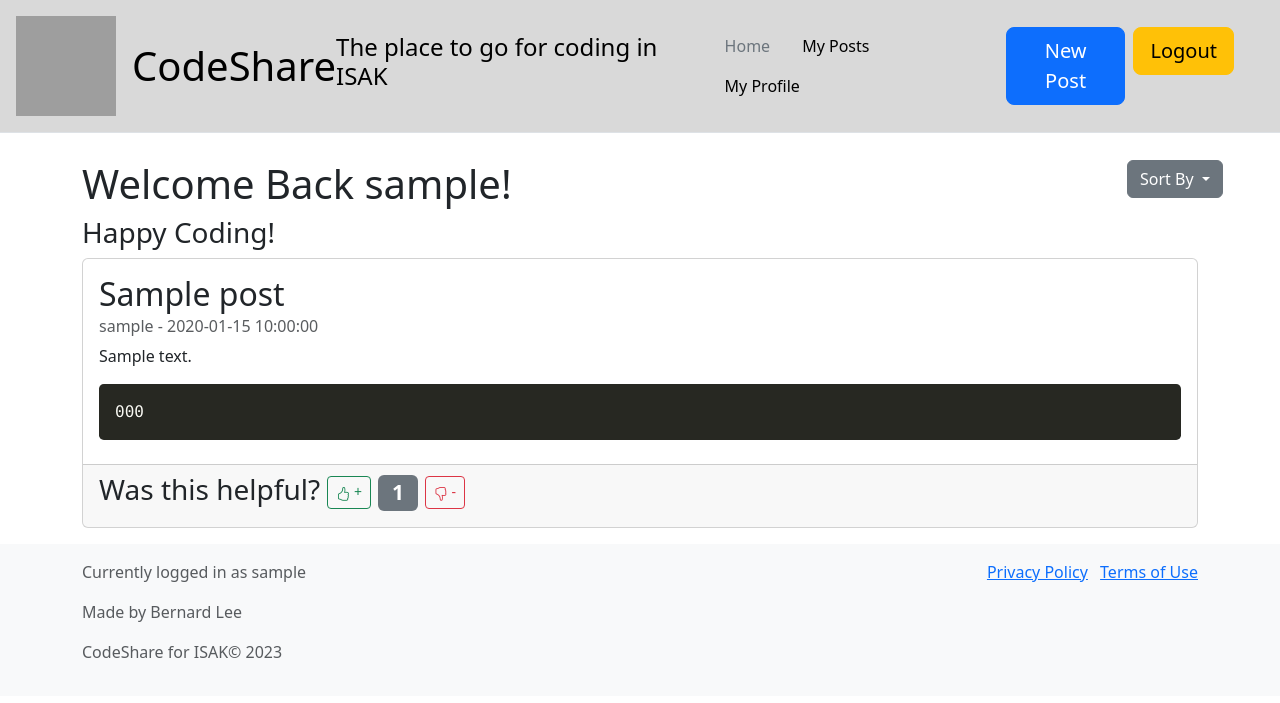
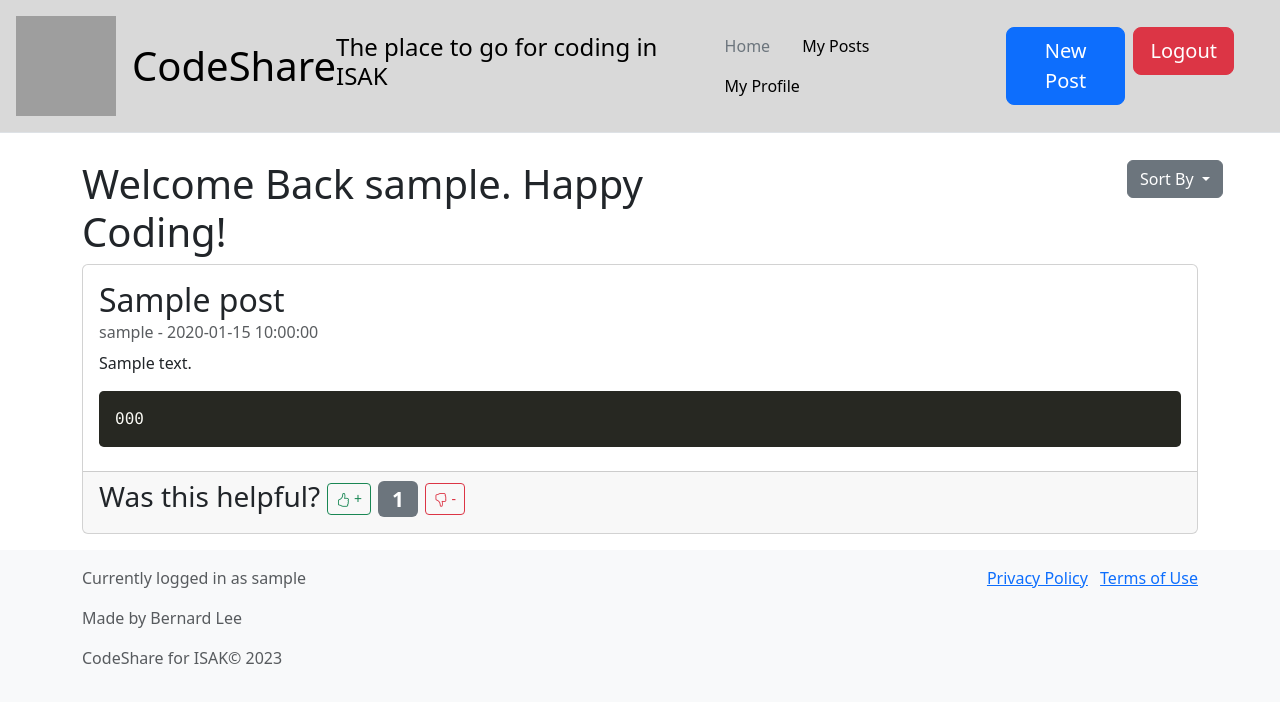
Before and after one commit to Bernard-LTW/unit4_project, a Flask app: template Code/templates/dashboard.html in a window 1280 px wide. Shown: the top 703 px of the page. Run offline with Flask 3, Linux system fonts and the light colour scheme; the template is opened without the code that fills it: most values are stand-ins (such as "Sample title", 1, 10 or a date in 2020); some libraries are stand-ins or nearby versions; grey boxes are pictures that could not be loaded.

Commit message:
final touches before I sleep

```diff
--- a/Code/app.py
+++ b/Code/app.py
@@ -186,7 +186,7 @@ def dashboard():
             sort_by = request.args.get('sort_by', default='time', type=str)
             print(sort_by)
             posts = db.get_sorted_posts(sort_by)
-            return render_template('dashboard.html', title='Dashboard', posts=posts)
+            return render_template('dashboard.html', title='Dashboard', posts=posts, username=username)
         else:
             return redirect(url_for('login'))
     except KeyError:
--- a/Code/templates/base_template.html
+++ b/Code/templates/base_template.html
@@ -55,7 +55,7 @@
     </ul>
     <div class="d-flex" style = "padding-right: 30px">
      <a href = "/new_post"><button type="button" class="btn btn-primary me-2 btn-lg">New Post</button></a>
-        <a href="/logout"><button type="button" class="btn btn-warning btn-lg">Logout</button></a>
+        <a href="/logout"><button type="button" class="btn btn-danger btn-lg">Logout</button></a>
     </div>
   </div>
 </header>
--- a/Code/templates/dashboard.html
+++ b/Code/templates/dashboard.html
@@ -95,9 +95,8 @@
 {% block content %}
     <div class="container" style="margin-top: 160px;">
         <div class="row justify-content-between">
-            <div class="col-md-6">
-                <h1>Welcome Back {{ username }}!</h1>
-                <h3>Happy Coding!</h3>
+            <div class="col-md-7">
+                <h1>Welcome Back {{ username }}. Happy Coding!</h1>
             </div>
             <div class="col-md-1">
                 <div class="dropdown">
```
Also changed, not shown: Code/social_media.sqlite.
